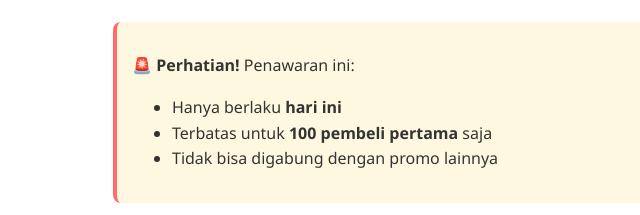
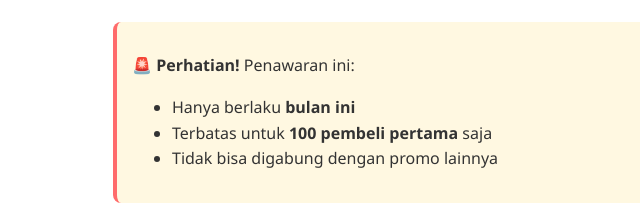
Before and after one commit to nandana05-tech/ilmusigma, a plain HTML site: page index.html in a window 1280 px wide. Shown: the part 2424-2639 px from the top of the page, 127-767 px from the left. Drawn offline with Linux system fonts and the light colour scheme.

Commit message:
Update index.html

```diff
--- a/index.html
+++ b/index.html
@@ -116,7 +116,7 @@
       <div class="promo-urgency">
         <p>🚨 <strong>Perhatian!</strong> Penawaran ini:</p>
         <ul>
-          <li>Hanya berlaku <strong>hari ini</strong></li>
+          <li>Hanya berlaku <strong>bulan ini</strong></li>
           <li>Terbatas untuk <strong>100 pembeli pertama</strong> saja</li>
           <li>Tidak bisa digabung dengan promo lainnya</li>
         </ul>
```
